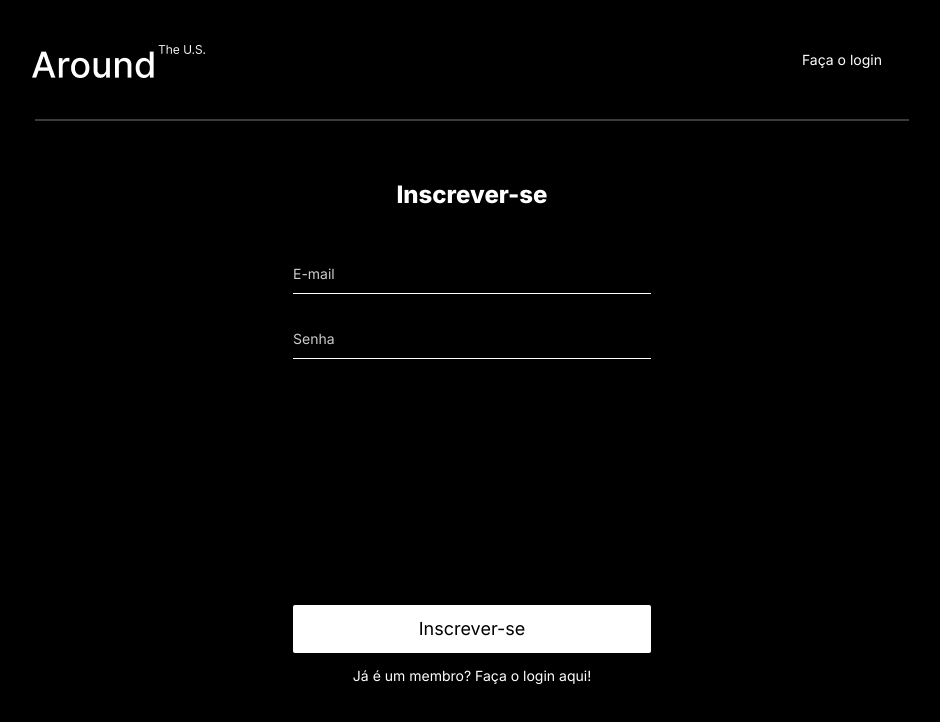
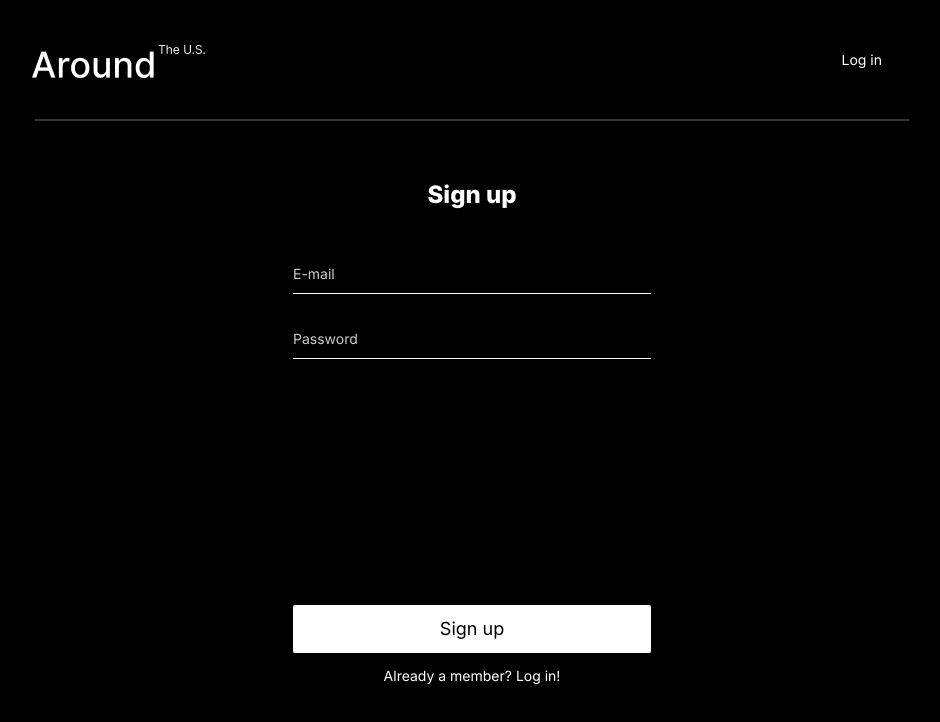
Before and after one commit to biancabaccin/web_project_api_full, a React (Vite) app in the folder frontend/: page /signup in a window 1280 px wide. Shown: the top 722 px of the page, without its empty margins (168-1108 px from the left). Built offline with nearby package versions, Linux system fonts and the light colour scheme; no server answers.

Commit message:
Translate Register Login and Header to english

```diff
--- a/frontend/src/components/Header/Header.jsx
+++ b/frontend/src/components/Header/Header.jsx
@@ -26,7 +26,7 @@ export default function Header({ location, isLoggedIn, userEmail, onSignOut }) {
             className="header__mobile-signout"
             onClick={handleSignOutClick}
           >
-            Sair
+            Log out
           </button>
         </div>
       )}
@@ -35,19 +35,19 @@ export default function Header({ location, isLoggedIn, userEmail, onSignOut }) {
         <div className="header__container">
           <img
             src={logo}
-            alt="Logotipo Around the U.S."
+            alt="Around the U.S. Logo"
             className="logo header__logo"
           />
 
           <div className="header__right-box">
             {location.pathname === "/signin" && (
               <Link to="/signup" className="header__link">
-                Entrar
+                Sign up
               </Link>
             )}
             {location.pathname === "/signup" && (
               <Link to="/signin" className="header__link">
-                Faça o login
+                Log in
               </Link>
             )}
             {isLoggedIn &&
@@ -59,13 +59,13 @@ export default function Header({ location, isLoggedIn, userEmail, onSignOut }) {
                     className="header__signout-button"
                     onClick={onSignOut}
                   >
-                    Sair
+                    Log out
                   </button>
 
                   <button className="header__list-button" onClick={toggleMenu}>
                     <img
                       src={isMenuOpen ? closeIcon : menuIcon}
-                      alt={isMenuOpen ? "Fechar menu" : "Abrir menu"}
+                      alt={isMenuOpen ? "Close menu" : "Open menu"}
                       width={30}
                       height={30}
                     />
--- a/frontend/src/components/Login/Login.jsx
+++ b/frontend/src/components/Login/Login.jsx
@@ -23,7 +23,7 @@ function Login({ onLogin }) {
 
   return (
     <div className="login">
-      <h1 className="login__title">Entrar</h1>
+      <h1 className="login__title">Log in</h1>
 
       <form className="login__fildset" onSubmit={handleSubmit}>
         <input
@@ -41,17 +41,17 @@ function Login({ onLogin }) {
           type="password"
           value={formData.password}
           onChange={handleChange}
-          placeholder="Senha"
+          placeholder="Password"
           minLength={8}
           required
         />
 
         <button className="login__submit-button" type="submit">
-          Entrar
+          Log in
         </button>
 
         <Link to="/signup" className="login__register-button">
-          Ainda não é membro? Inscreva-se aqui!
+          Not a member yet? Sign up!
         </Link>
       </form>
     </div>
--- a/frontend/src/components/Register/Register.jsx
+++ b/frontend/src/components/Register/Register.jsx
@@ -22,7 +22,7 @@ const Register = ({ onRegister }) => {
 
   return (
     <div className="register">
-      <h2 className="register__title">Inscrever-se</h2>
+      <h2 className="register__title">Sign up</h2>
 
       <form className="register__fildset" onSubmit={handleSubmit}>
         <input
@@ -38,7 +38,7 @@ const Register = ({ onRegister }) => {
           className="register__input"
           type="password"
           name="password"
-          placeholder="Senha"
+          placeholder="Password"
           value={data.password}
           onChange={handleChange}
           minLength={8}
@@ -46,11 +46,11 @@ const Register = ({ onRegister }) => {
         />
 
         <button className="register__submit-button" type="submit">
-          Inscrever-se
+          Sign up
         </button>
 
         <Link to="/signin" className="register__sigin-button">
-          Já é um membro? Faça o login aqui!
+          Already a member? Log in!
         </Link>
       </form>
     </div>
```
